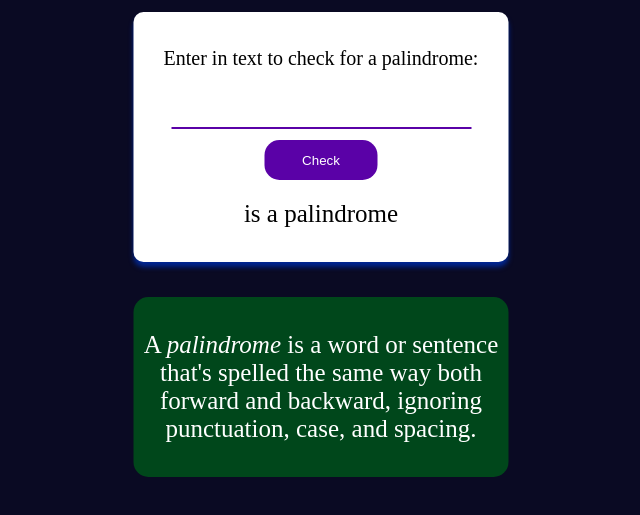
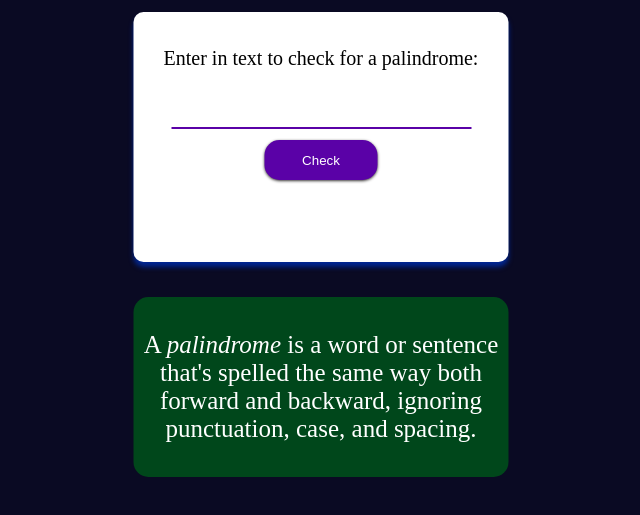
Before and after one commit to Zero-K00L/Palindrome-Checker, a plain HTML site: page index.html in a window 1280 px wide. Both pictures are taken after a click on the button "Check". Shown: the part 171-686 px from the top of the page, without its empty margins (319-959 px from the left). Drawn offline with Linux system fonts and the light colour scheme.

Commit message:
Finished Project

```diff
--- a/index.html
+++ b/index.html
@@ -17,7 +17,7 @@
                     <p class="prompt">Enter in text to check for a palindrome: </p>
                     <input type="text" id="text-input" name="word">
                     <button type="button" id="check-btn">Check</button>
-                    <div id="result"><strong><span class="result-word"></span></strong></span class="result-text"></div>
+                    <div id="result"></div>
                 </div>
                 <div class="info-container">
                     <p>A <i>palindrome</i> is a word or sentence that's spelled the same way both forward and backward, ignoring punctuation, case, and spacing.</p>
--- a/script.js
+++ b/script.js
@@ -5,7 +5,7 @@ checkBtn.addEventListener('click', checkPalindrome);
 
 function inputFiltered() {
     const input = document.getElementById('text-input').value;
-    console.log("Input value:", input); // Log the input value
+    console.log("Input value:", input);
     const pattern = /[^a-zA-Z0-9]/g;
     const inputArr = [];
     for(let i = 0; i < input.length; i++) {
@@ -13,7 +13,7 @@ function inputFiltered() {
             inputArr.push(input[i]);
         }
     }
-    const inputString = inputArr.join('').replace(/[!@#$%^&*()_+=' ']/g, '');
+    const inputString = inputArr.join('').replace(/[!@#$%^&*()_+=' ':]/g, '');
     console.log("Filtered output:", inputString); // Log the filtered output
     return inputString.toLowerCase();
 }
@@ -21,7 +21,6 @@ function inputFiltered() {
 
 function reverseInputFiltered() {
     const input = document.getElementById('text-input').value;
-    console.log("Input value:", input.length); // Log the input value
     const pattern = /[^a-zA-Z0-9]/g;
     const reveredInputArr = [];
     for(let i = 0; i < input.length ; i++) {
@@ -30,7 +29,7 @@ function reverseInputFiltered() {
         }
     }
     reveredInputArr.reverse();
-    const inputStringReversed = reveredInputArr.join('').replace(/[!@#$%^&*()_+=' ']/g, '');
+    const inputStringReversed = reveredInputArr.join('').replace(/[!@#$%^&*()_+=' ':]/g, '');
     console.log("Filtered output:", inputStringReversed); // Log the filtered output
     return inputStringReversed.toLowerCase();
 }
@@ -38,17 +37,20 @@ function reverseInputFiltered() {
 
 function checkPalindrome() {
     const input = document.getElementById('text-input').value;
-    normalString = inputFiltered();
-    reverseString = reverseInputFiltered();
-
-    if(normalString !== reverseString) {
+    let normalString = inputFiltered();
+    let reverseString = reverseInputFiltered();
+    if(input == '') {
+        alert("Please input a value");
+        return;
+    }
+    else if(normalString !== reverseString) {
         console.log("false");
-        result.innerHTML = `<strong>${input}</strong> is a not palindrome`;
+        result.innerHTML = `<strong>${input}</strong> is not a palindrome.`;
         return false;
     }
     else{
         console.log('true');
-        result.innerHTML = `<strong>${input}</strong> is a palindrome`;
+        result.innerHTML = `<strong>${input}</strong> is a palindrome.`;
         return true;
     }
 }
--- a/styles.css
+++ b/styles.css
@@ -6,6 +6,7 @@
     --button: #5A01A7;
     --border: #022793;
     --descrip: #00471B;
+    --buttonShadow: rgb(54, 51, 51);
 }
 
 html {
@@ -40,9 +41,6 @@ body {
     text-align: center;
 }
 
-.title {
-
-}
 
 .app-container {
     width: 100%;
@@ -78,6 +76,14 @@ body {
     background-color: var(--button);
     color: var(--text);
     margin-top: 11px;
+    cursor: pointer;
+    transition: 150ms ease-in-out;
+    box-shadow: 0px 1px 3px var(--buttonShadow);
+}
+
+#check-btn:active {
+    transform: translateY(2px);
+    box-shadow: 0px 0px 0px var(--buttonShadow);
 }
 
 #result {
@@ -96,6 +102,4 @@ body {
     font-size: 25px;
     background-color: var(--descrip);
     border-radius: 15px;
-
-
 }
```
